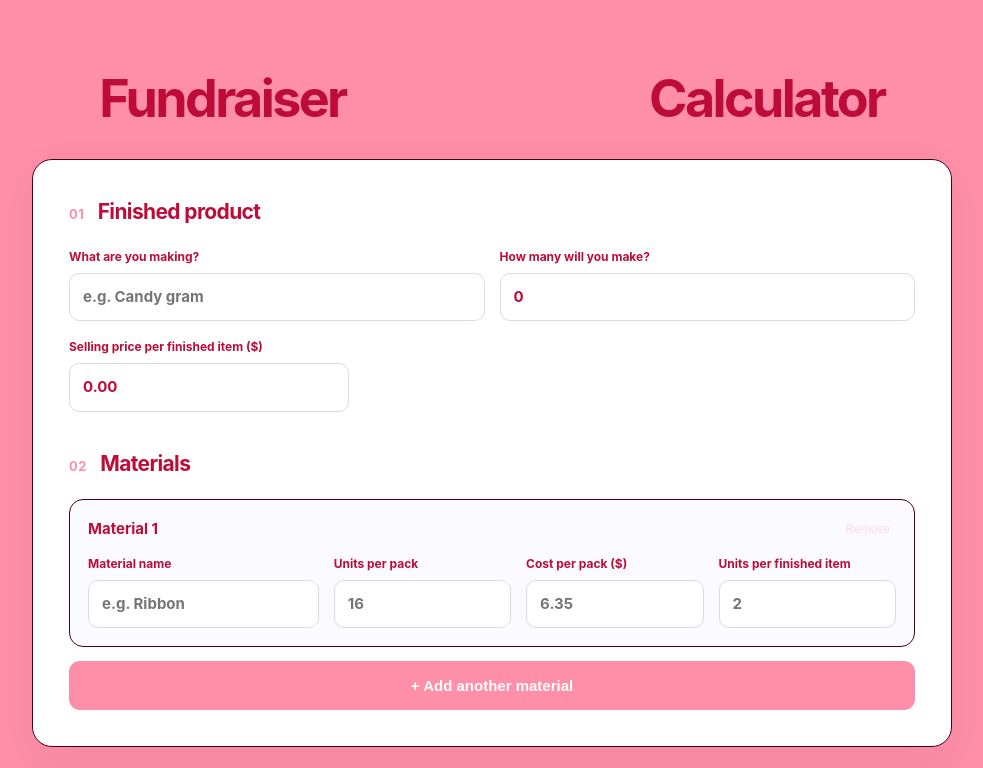
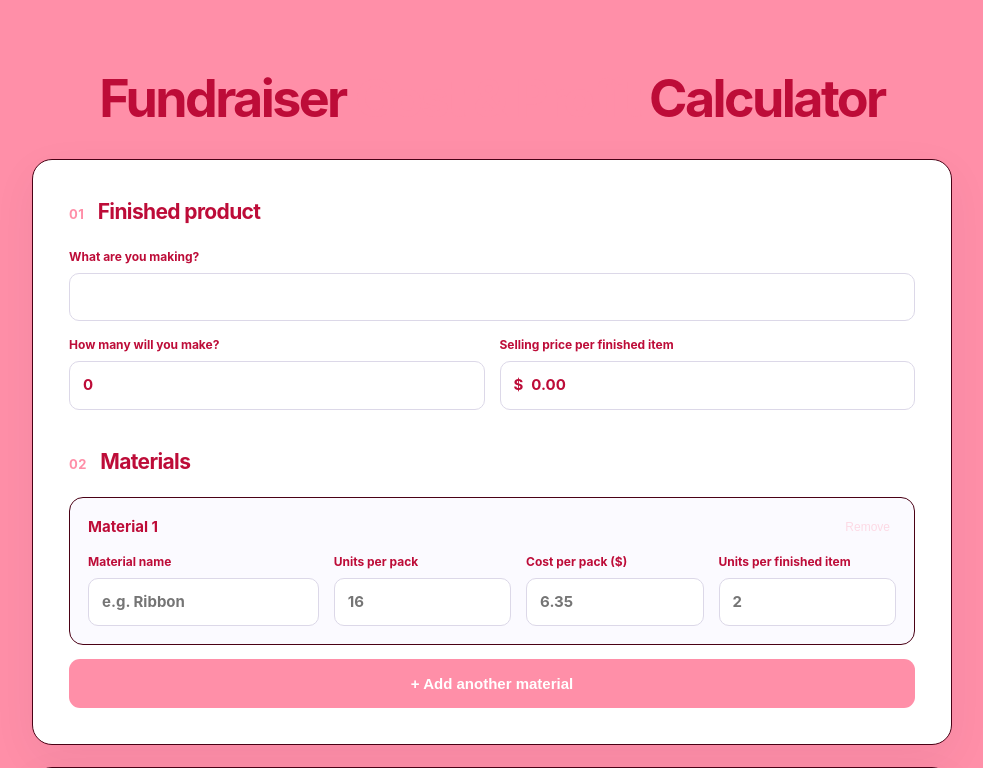
Before and after one commit to oh-boyyo/ProductCalculator, a Flask app: page / in a window 1280 px wide. Shown: the top 768 px of the page, without its empty margins (148-1131 px from the left). Run offline with Flask 3, Linux system fonts and the light colour scheme.

Commit message:
Update index.html

```diff
--- a/templates/index.html
+++ b/templates/index.html
@@ -15,17 +15,20 @@
 
     <form method="post" id="calculator-form" class="card">
       <h2>01 <span>Finished product</span></h2>
-      <div class="fields two">
-        <label>What are you making?
-          <input name="final_name" type="text" placeholder="e.g. Candy gram" value="{{ form.final_name }}" required>
+      <label class="finished-name">What are you making?
+        <input name="final_name" type="text" value="{{ form.final_name }}" required>
+      </label>
+      <div class="fields two finished-numbers">
+        <label>How many will you make?
+          <input name="final_amount" type="number" min="0" step="1" value="{{ form.final_amount }}" required>
         </label>
-        <label>How many will you make?
-          <input name="final_amount" type="number" min="1" step="1" value="{{ form.final_amount }}" required>
+        <label>Selling price per finished item
+          <span class="currency-input">
+            <span class="currency-symbol" aria-hidden="true">$</span>
+            <input name="price" type="number" min="0" step="0.01" value="{{ form.price }}" required aria-label="Selling price per finished item in dollars">
+          </span>
         </label>
       </div>
-      <label class="price-field">Selling price per finished item ($)
-        <input name="price" type="number" min="0" step="0.01" value="{{ form.price }}" required>
-      </label>
 
       <div class="section-head">
         <h2>02 <span>Materials</span></h2>
```
